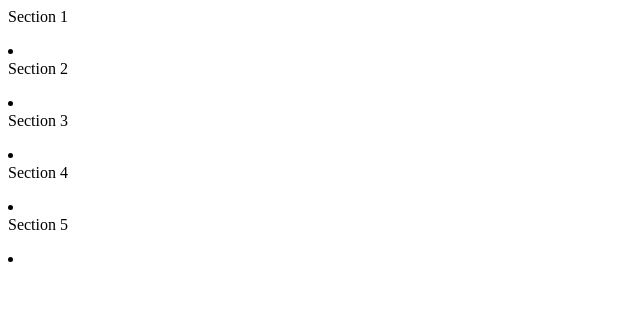
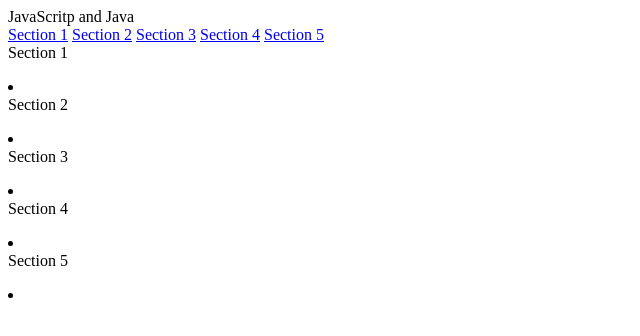
Before and after one commit to ioann-voronov/MicroverseCollaborativeProject1, a plain HTML site: page index.html in a window 1280 px wide. Shown: the whole page, without its empty margins (0-640 px from the left). Drawn offline with Linux system fonts and the light colour scheme.

Commit message:
done with task 10 and 11

```diff
--- a/index.html
+++ b/index.html
@@ -11,7 +11,14 @@
 
 
     <main id="main-doc">
-      <nav id="navbar"></nav>
+      <nav id="navbar">
+        <header>JavaScritp and Java</header>
+        <a class="nav-link" href="#Section_1">Section 1</a>
+        <a class="nav-link" href="#Section_2">Section 2</a>
+        <a class="nav-link" href="#Section_3">Section 3</a>
+        <a class="nav-link" href="#Section_4">Section 4</a>
+        <a class="nav-link" href="#Section_5">Section 5</a>
+      </nav>
       <section class="main-section" id="Section_1">
         <header>
           Section 1
```
